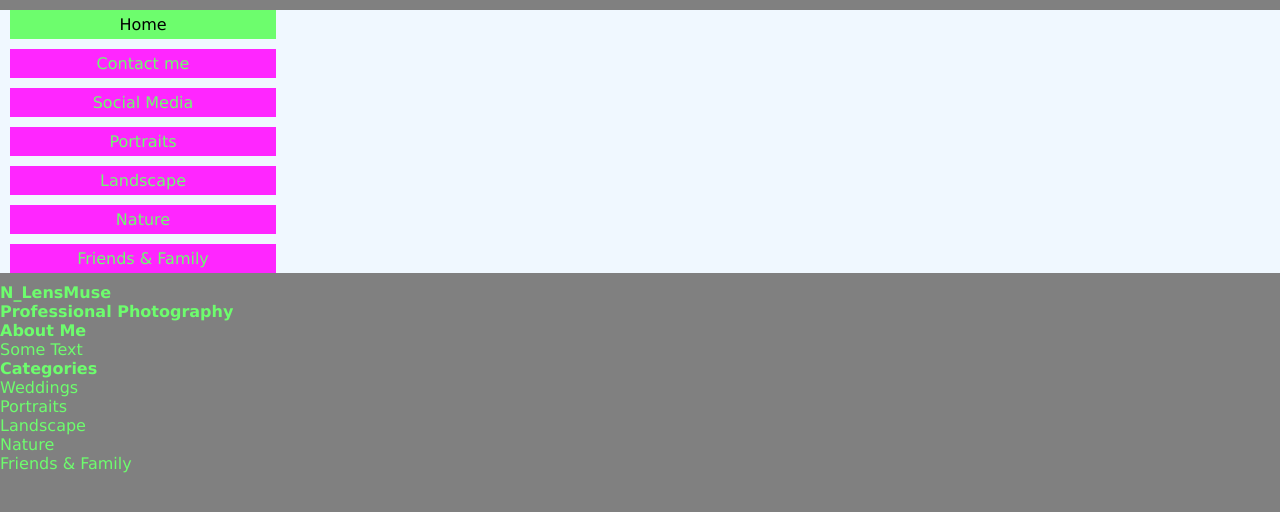
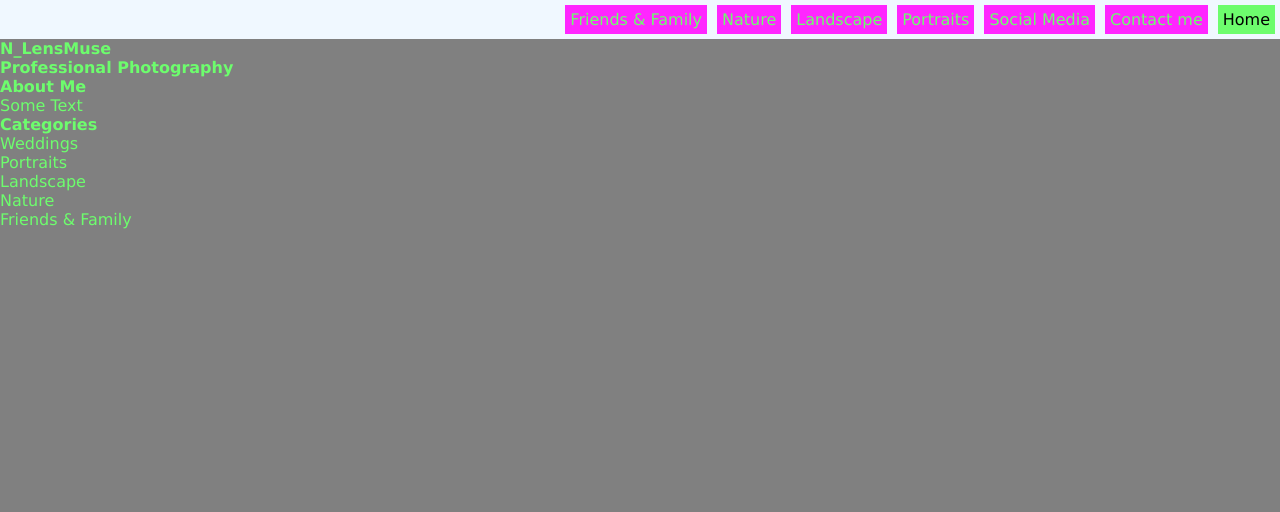
Before and after one commit to AdonisYoung24/N_LensMuse, a plain HTML site: page index.html in a window 1280 px wide. Drawn offline with Linux system fonts and the light colour scheme.

Commit message:
updated
Nav Bar

```diff
--- a/CSS/N_LensMuse.css
+++ b/CSS/N_LensMuse.css
@@ -24,13 +24,19 @@ body{
 nav ul{
   background-color: aliceblue;
   margin-top: 0;
+  list-style-type: none;
+  overflow: hidden;
+}
+
+nav ul li{
+  float:right;
+  display: block;
 }
 
 nav li{
   background-color: var(--button-color);
   padding: 5px;
-  margin: 10px;
-  width: 20%;
+  margin: 5px;
   text-align: center;
 }
 
```
